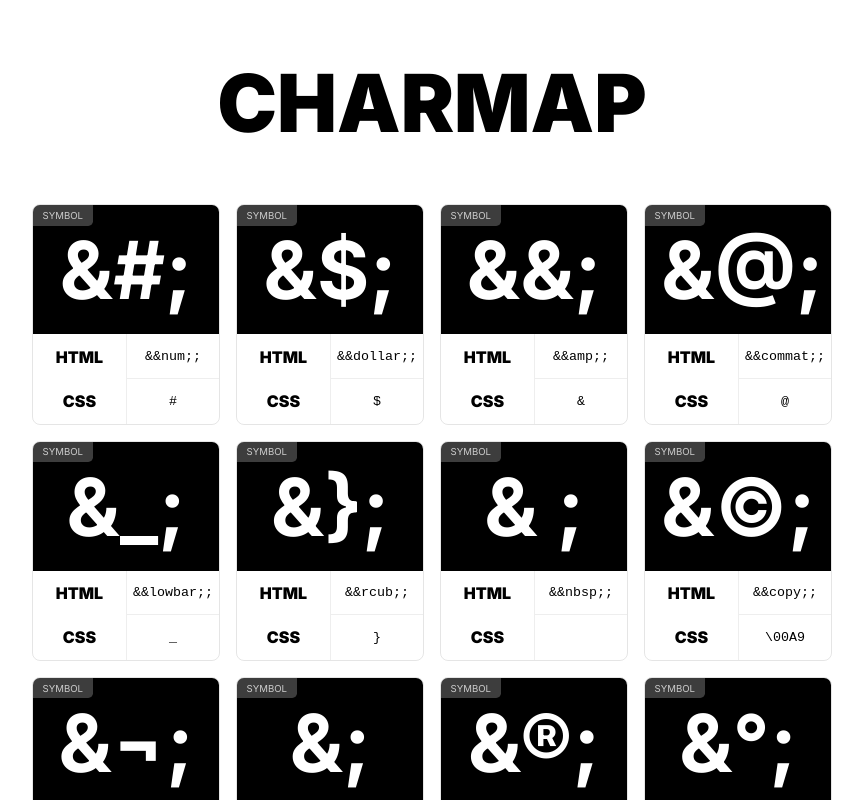
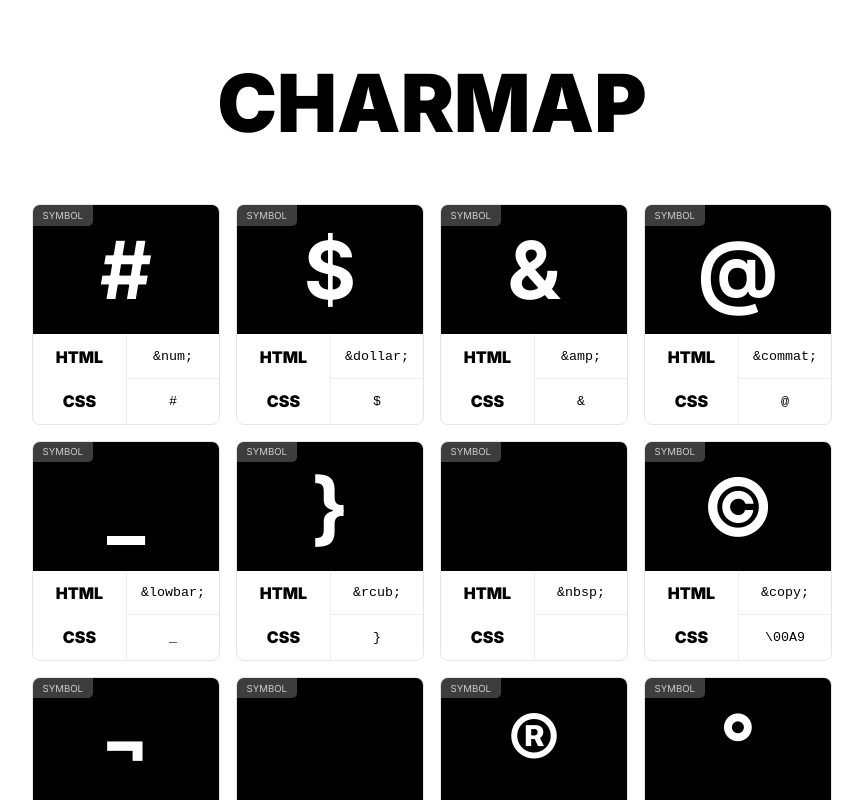
Before and after one commit to elvessousa/charmap, a Next.js app: page / in a window 1280 px wide. Shown: the top 800 px of the page, without its empty margins (208-1071 px from the left). Built offline with nearby package versions, Linux system fonts and the light colour scheme.

Commit message:
Rendering characters from data.

```diff
--- a/components/Character/index.tsx
+++ b/components/Character/index.tsx
@@ -1,5 +1,5 @@
-import styled from 'styled-components';
-import { useState } from 'react';
+import styled from "styled-components";
+import { useState } from "react";
 
 interface CardProps {
   entity: string;
@@ -22,7 +22,7 @@ const Character: React.FC<CardProps> = ({ entity, code, type }) => {
         }, 3000);
       },
       function (err) {
-        console.error('Async: Could not copy text: ', err);
+        console.error("Async: Could not copy text: ", err);
       }
     );
   }
@@ -31,16 +31,16 @@ const Character: React.FC<CardProps> = ({ entity, code, type }) => {
     <Card>
       <Letter>
         <span>{type}</span>
-        <h4 dangerouslySetInnerHTML={{ __html: `&${entity};` }} />
+        <h4 dangerouslySetInnerHTML={{ __html: `${entity}` }} />
         {copied && <div>Copied</div>}
       </Letter>
       <Code>
         <strong>HTML</strong>
         <button onClick={(e) => copyCode(e)}>
-          <pre>&{entity};</pre>
+          <pre>{entity}</pre>
         </button>
         <strong>CSS</strong>
-        <button>
+        <button onClick={(e) => copyCode(e)}>
           <pre>{code}</pre>
         </button>
       </Code>
```
